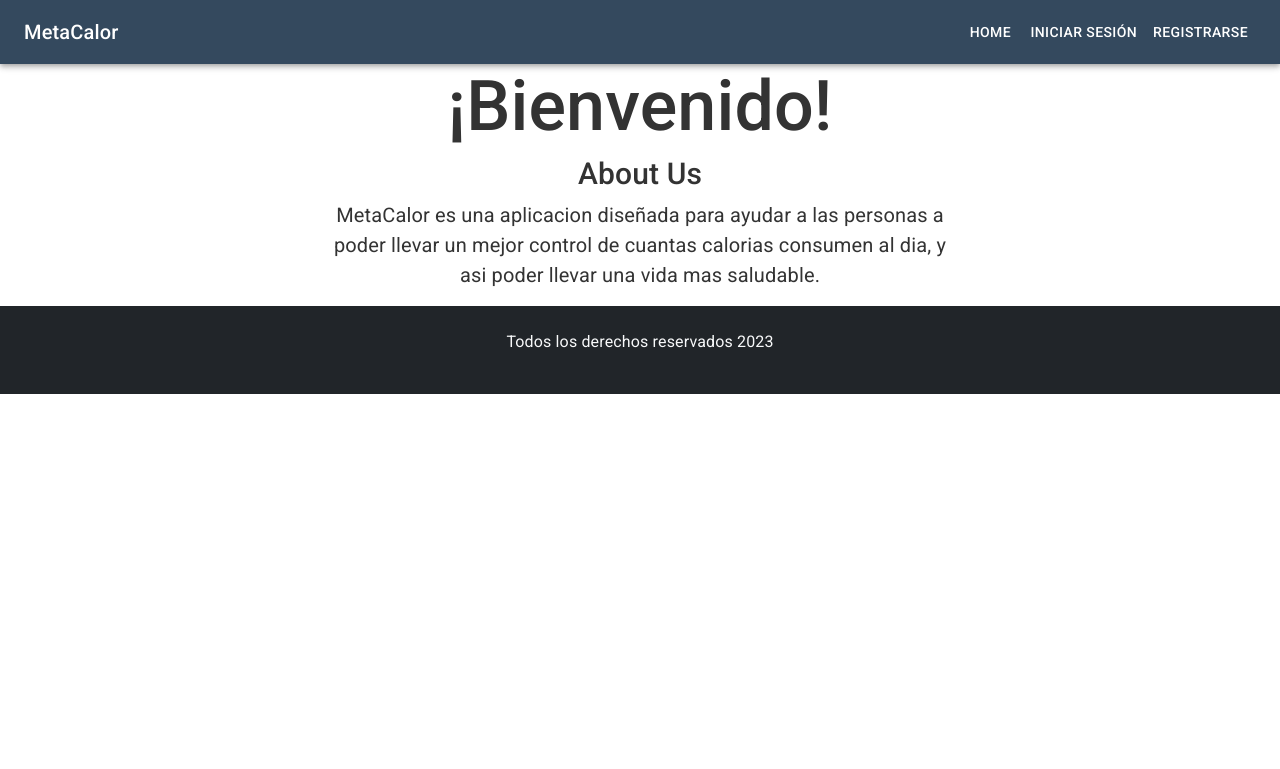
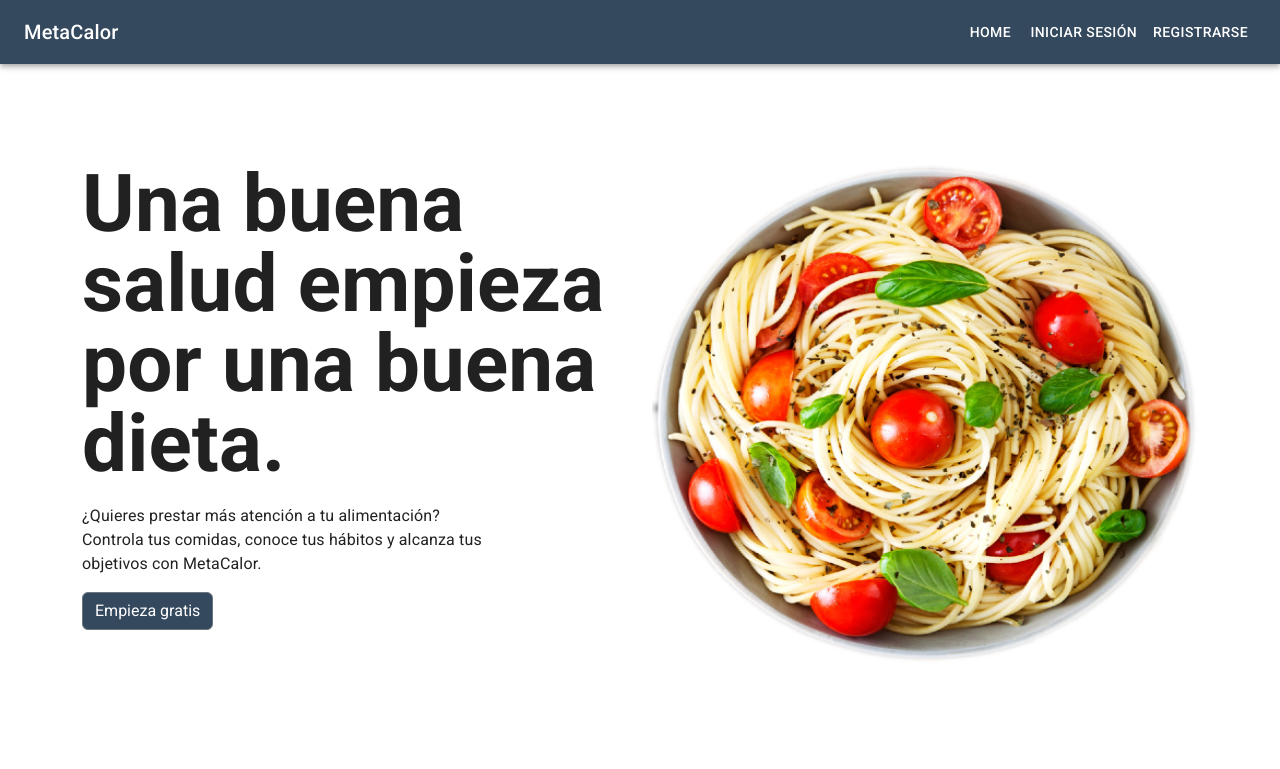
Before and after one commit to RaudelCasas1603/MetaCalor, a React (Create React App) app: page / in a window 1280 px wide. Shown: the top 769 px of the page. Built offline with nearby package versions, Linux system fonts and the light colour scheme.

Commit message:
Pagina home completa

```diff
--- a/src/App.jsx
+++ b/src/App.jsx
@@ -1,7 +1,7 @@
 import React from 'react';
 import { BrowserRouter as Router, Routes, Route } from 'react-router-dom'; // Importa Routes en lugar de Switch
 
-import Welcome from './Screens/Welcome';
+import Welcome from './components/Welcome';
 import Login from './Screens/Login';
 import SignUp from './Screens/SignUp';
 import Navbar from './components/Navbar';
@@ -21,7 +21,7 @@ function App() {
 
       <div>
         <Routes>
-          <Route path="/" element={<Welcome />} />
+          <Route path="/" element={<Welcome/>} />
           <Route path="/login" element={<Login />} />
           <Route path="/signup" element={<SignUp />} />
         </Routes>
--- a/src/Screens/Welcome.css
+++ /dev/null
@@ -1,25 +0,0 @@
-
-/* Welcome.css */
-.title {
-  font-size: 70px;
-  color: #333;
-  text-align: center;
-  /* Add other styles as needed */
-}
-
-.subtitle {
-  font-size: 30px;
-  color: #333;
-  text-align: center;
-  /* Add other styles as needed */
-}
-
-.text{
-  font-size: 20px;
-  color: #333;
-  text-align: center;
-  width: 50%;
-  align-items: center;
-  margin-left: 25%;
-  /* Add other styles as needed */
-}
--- a/src/Screens/Welcome.js
+++ /dev/null
@@ -1,16 +0,0 @@
-import React from 'react';
-import './Welcome.css'; // Import the CSS file
-
-export default function Welcome() {
-  return (
-    <div>
-      <h1 className="title">¡Bienvenido!</h1> {/* Use className for applying CSS classes */}
-      <h2 className="subtitle">About Us</h2>
-      <p className="text">
-        MetaCalor es una aplicacion diseñada para ayudar a las personas a poder llevar
-        un mejor control de cuantas calorias consumen al dia, y asi poder llevar una
-        vida mas saludable.
-      </p>
-    </div>
-  );
-}
--- a/src/Welcome.js
+++ b/src/components/Welcome.js
@@ -1,6 +1,6 @@
 import React from 'react'
-import imagen1 from './components/images/Plato1.png';
-import imagen2 from './components/images/Plato2.png';
+import imagen1 from './images/Plato1.png';
+import imagen2 from './images/Plato2.png';
 import Diversity1 from '@mui/icons-material/Diversity1';
 import Logro from '@mui/icons-material/EmojiEvents';
 import Grafica from '@mui/icons-material/Poll';
```
